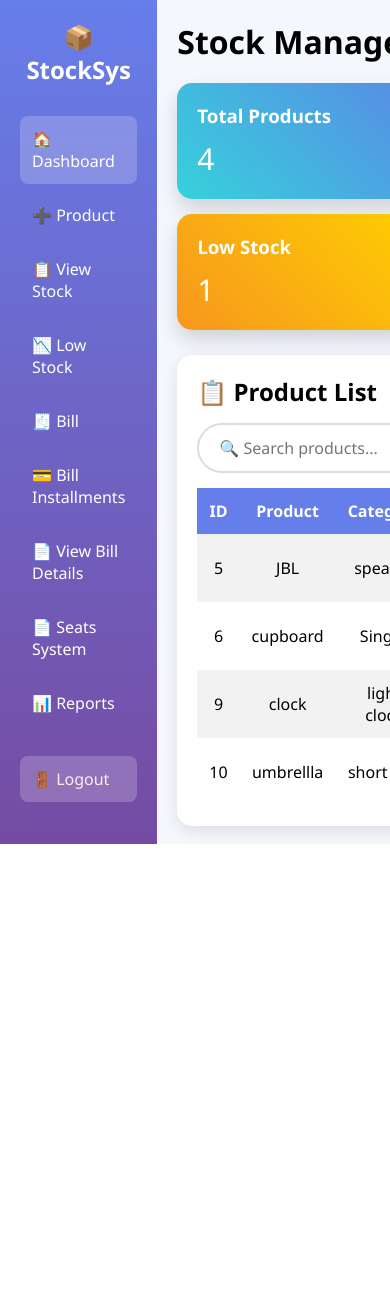
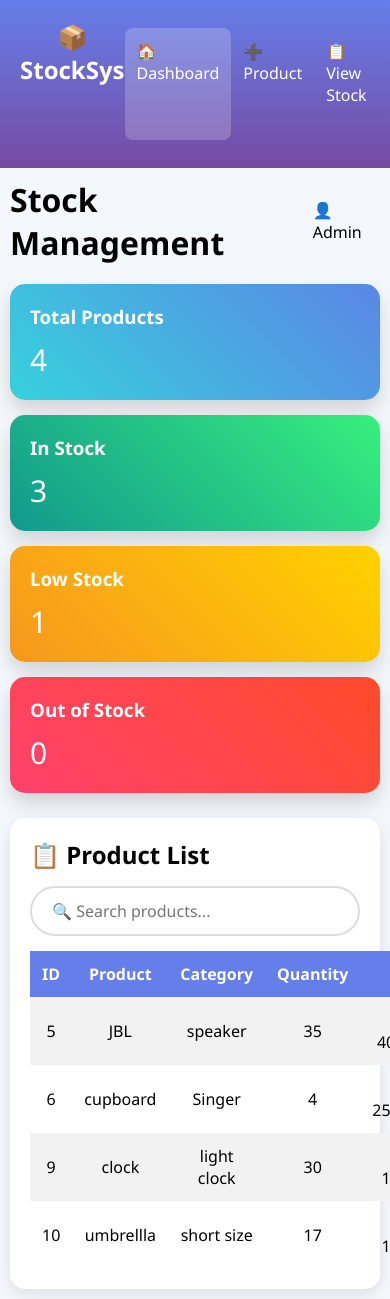
Before and after one commit to KevinHirosh11/Nisal-Enterprises-database, a Flask app: page /dashboard in a window 390 px wide; the page is wider, and only the part inside the window is pictured. Before the commit the page ends 844 px from the top of that part, so only its background shows below. Run offline with Flask 3, Linux system fonts and the light colour scheme; data comes from the database, SQL or seed files in the repository.

Commit message:
dashboard sidebar fix

```diff
--- a/static/dashboard.css
+++ b/static/dashboard.css
@@ -12,7 +12,7 @@ body {
 
 .dashboard {
     display: flex;
-    height: 100vh;
+    min-height: 100vh;
 }
 
 .sidebar {
@@ -20,6 +20,7 @@ body {
     background: linear-gradient(180deg, #667eea, #764ba2);
     color: white;
     padding: 20px;
+    align-self: stretch;
 }
 
 .sidebar h2 {
@@ -136,3 +137,20 @@ tr:nth-child(even) {
 .ok { color: green; font-weight: bold; }
 .low { color: orange; font-weight: bold; }
 .out { color: red; font-weight: bold; }
+
+@media (max-width: 768px) {
+    .dashboard {
+        flex-direction: column;
+    }
+    .sidebar {
+        width: 100%;
+        display: flex;
+        justify-content: space-around;
+    }
+    .main {
+        padding: 10px;
+    }
+    .cards {
+        grid-template-columns: 1fr;
+    }
+}
```
